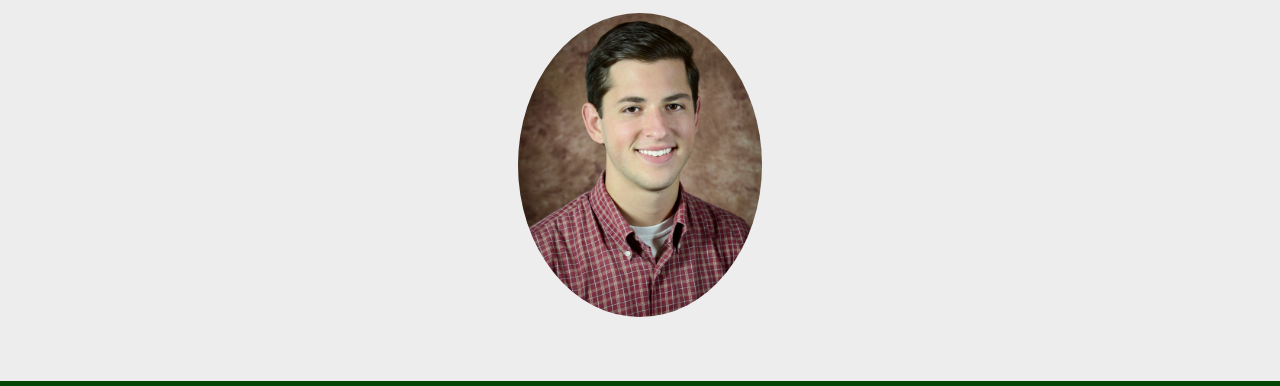
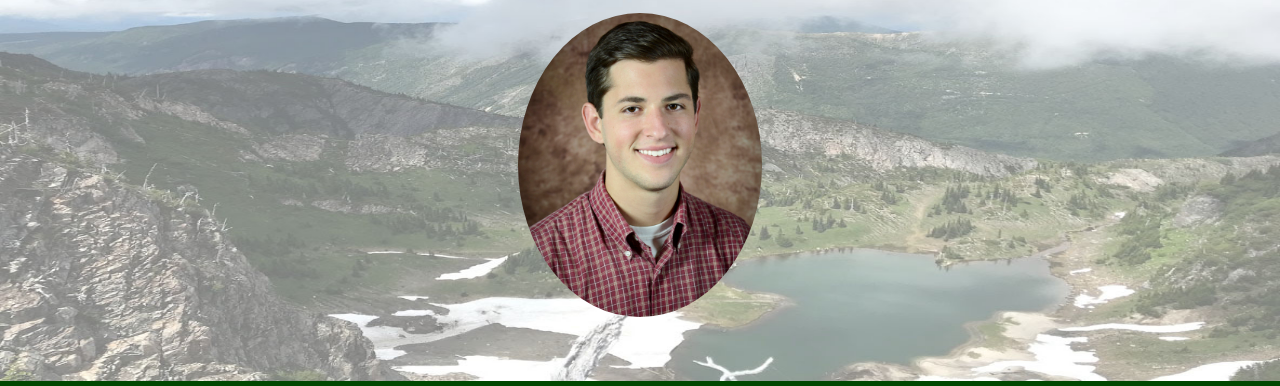
Before and after one commit to MarkLuke1995/Overview, a website: page contact.html in a window 1280 px wide. Shown: the part 172-558 px from the top of the page. Drawn offline with Linux system fonts and the light colour scheme; the site is published under a folder, as on GitHub Pages, so addresses that start at the root find nothing.

Commit message:
editing contact page background image path

```diff
--- a/contact.html
+++ b/contact.html
@@ -15,7 +15,7 @@
 <body>
 
     <div class="jumbotron text-center"
-        style="margin:0; border-radius:0; background: url(/images/Whittier_Ridge_transparent.jpg) no-repeat; background-size:100% 100%">
+        style="margin:0; border-radius:0; background: url(src/images/Whittier_Ridge_transparent.jpg) no-repeat; background-size:100% 100%">
         <h1 class="display-4">Mark E. Luke</h1>
         <p class="lead">Personal and Professional Website</p>
         <div><img src="src/images/headshot.jpg" alt="Picture of Mark" style="width: 20%; height: 20%; border-radius: 50%">
```
